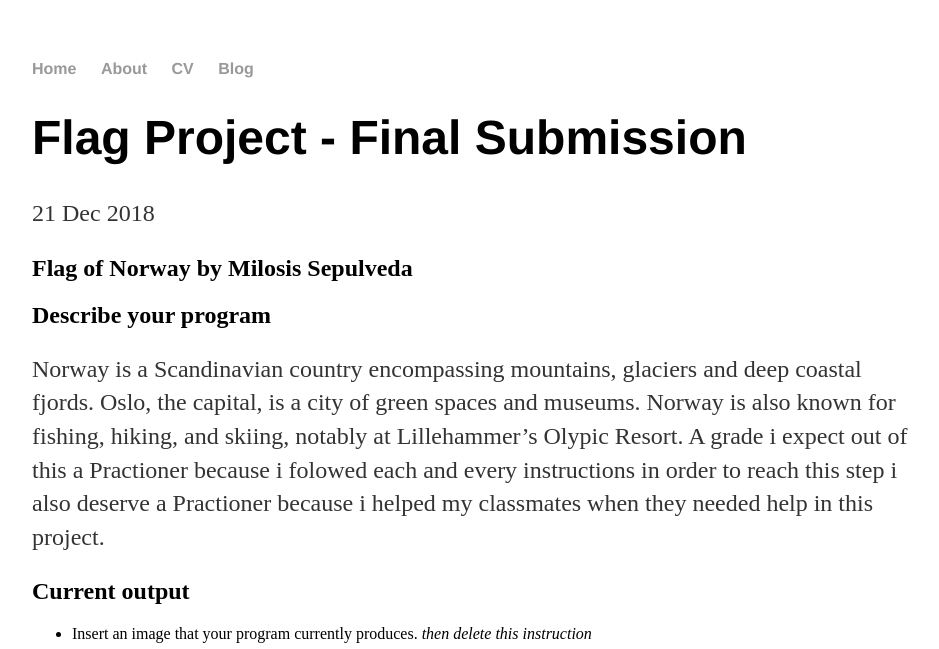
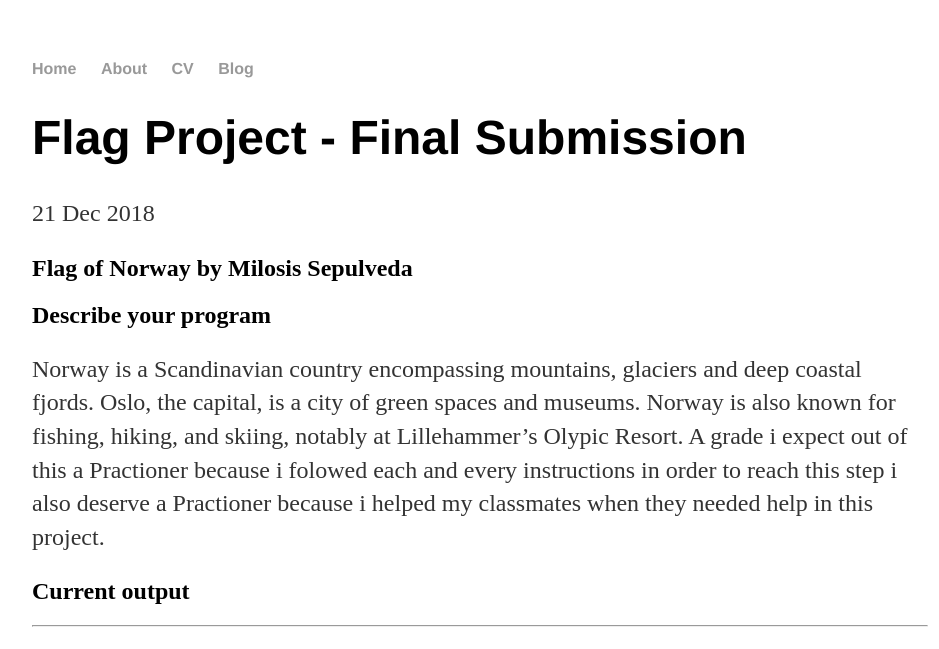
Before and after one commit to milosiss6344/milosiss6344.github.io, a Jekyll site: the page built from _posts/2018-12-20-weekly-reflection.md, in a window 1280 px wide. Shown: the top 649 px of the page, without its empty margins (160-1099 px from the left). Built offline with Jekyll 4.4.1, drawn with Linux system fonts in a browser that asks for light colours.

Commit message:
Update 2018-12-20-weekly-reflection.md

```diff
--- a/_posts/2018-12-20-weekly-reflection.md
+++ b/_posts/2018-12-20-weekly-reflection.md
@@ -13,10 +13,8 @@
 
 ## Current output
 
--   Insert an image that your program currently produces. _then delete this instruction_
-
 * * *
-![Flag](/images/final-flag.png)
+![Flag](/images/final-flag.png.png)
 * * *
 
 ## Describe your process.
```
